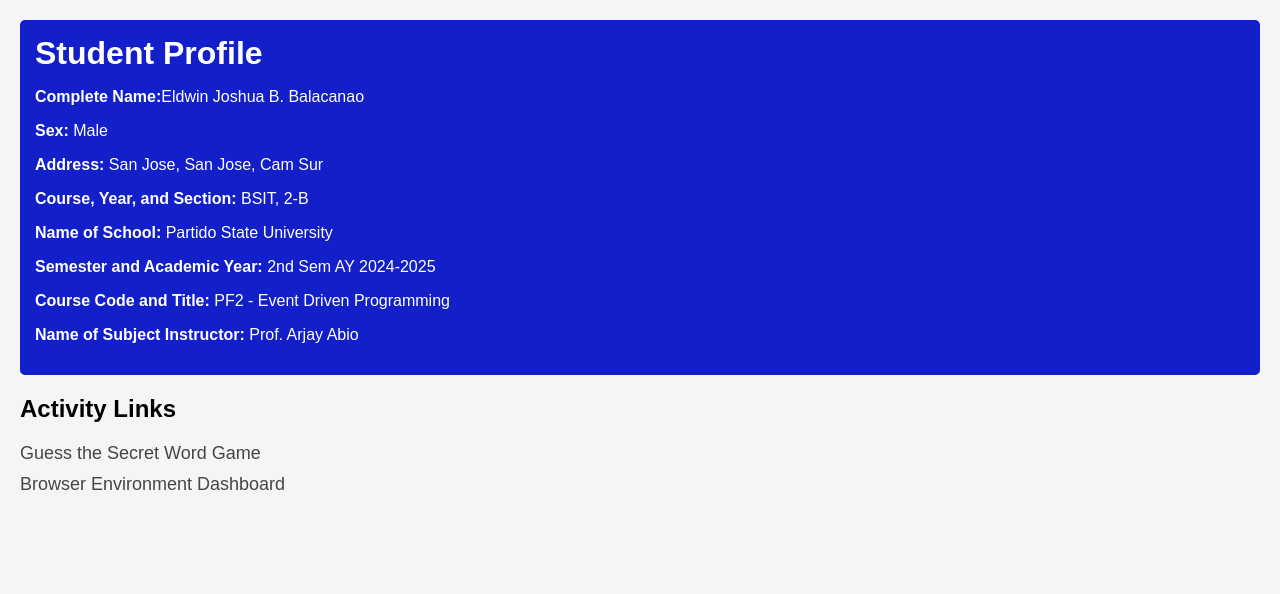
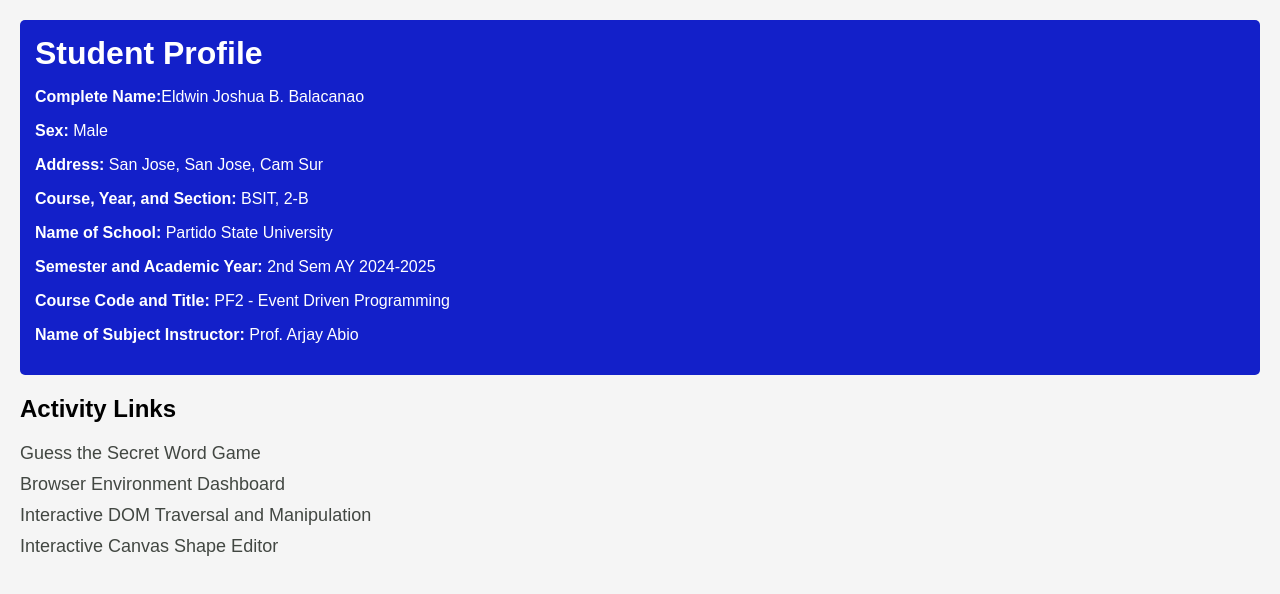
Before and after one commit to EJay2324/Browser_Environment_Dashboard, a plain HTML site: page EJ27/index.html in a window 1280 px wide. Drawn offline with Linux system fonts and the light colour scheme.

Commit message:
Update index.html

```diff
--- a/EJ27/index.html
+++ b/EJ27/index.html
@@ -49,6 +49,8 @@
         <h2>Activity Links</h2>
         <a href="GuessingGame.html">Guess the Secret Word Game</a>
         <a href="browserDashboard.html">Browser Environment Dashboard</a>
+        <a href="dom_travelsal.html">Interactive DOM Traversal and Manipulation</a>
+        <a href="Interactive canvas.html">Interactive Canvas Shape Editor</a>
     </section>
 </body>
 </html>
```
